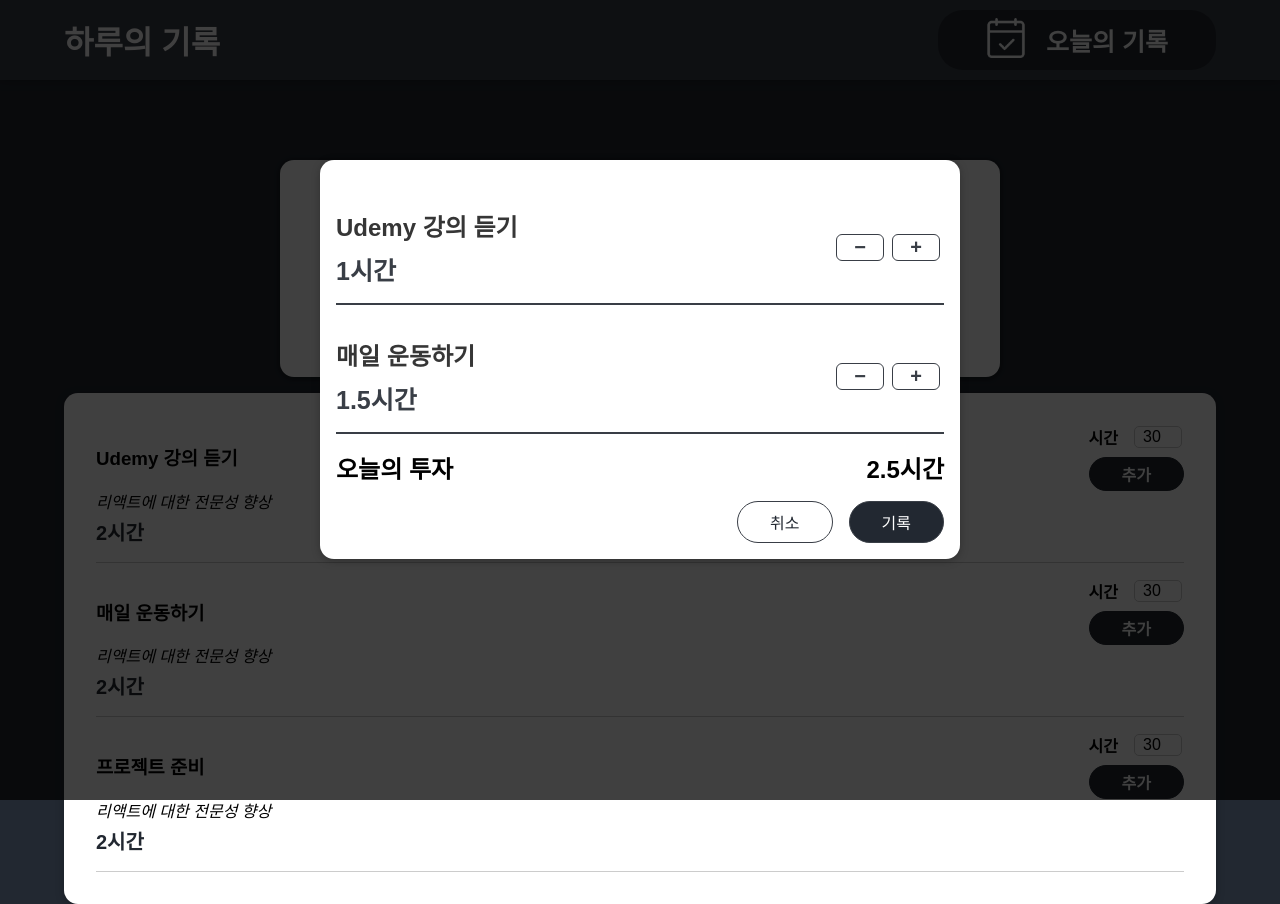
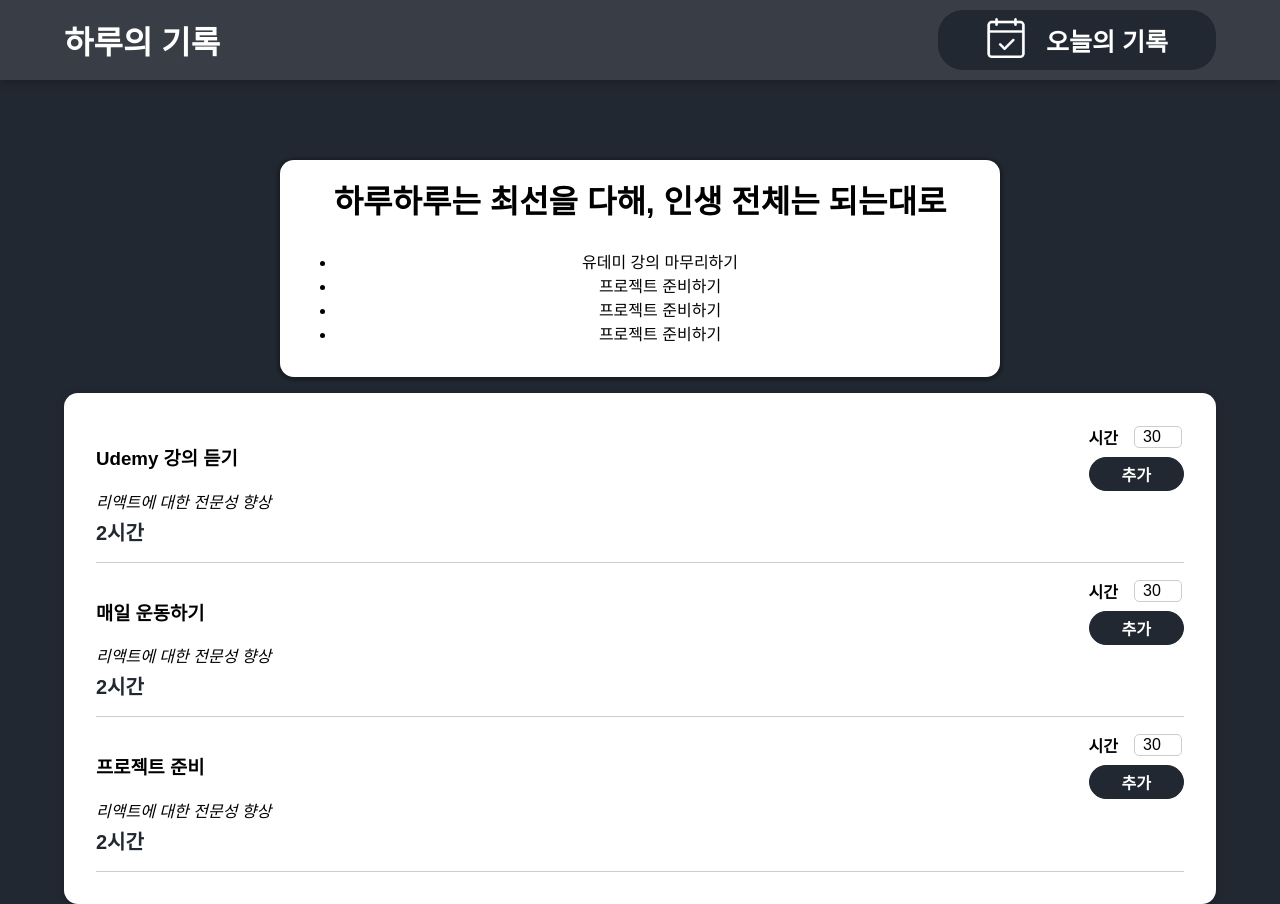
Before and after one commit to booyaChael/daylog, a React (Create React App) app: page / in a window 1280 px wide. Built offline with nearby package versions, Linux system fonts and the light colour scheme; a web font is replaced by a local one.

Commit message:
모달 보여주고 감추기 기능 추가

```diff
--- a/src/App.js
+++ b/src/App.js
@@ -1,12 +1,22 @@
 import Header from "./components/Layout/Header";
 import Projects from "./components/Projects/Projects";
 import Today from "./components/Today/Today";
+import { useState } from "react";
 
 function App() {
+  const [showToday, setShowToday] = useState(false);
+
+  const showTodayHandler = () => {
+    setShowToday(true);
+  };
+
+  const hideTodayHandler = () => {
+    setShowToday(false);
+  };
   return (
     <div className="App">
-      <Today />
-      <Header />
+      {showToday && <Today onClose={hideTodayHandler} />}
+      <Header onShow={showTodayHandler} />
       <Projects />
     </div>
   );
--- a/src/components/Layout/Header.js
+++ b/src/components/Layout/Header.js
@@ -1,12 +1,12 @@
 import classes from "./Header.module.css";
 import HeaderTodayBtn from "./HeaderTodayBtn";
 
-function Header() {
+function Header(props) {
   return (
     <>
       <header className={classes.header}>
         <h1>하루의 기록</h1>
-        <HeaderTodayBtn />
+        <HeaderTodayBtn onShow={props.onShow} />
       </header>
     </>
   );
--- a/src/components/Layout/HeaderTodayBtn.js
+++ b/src/components/Layout/HeaderTodayBtn.js
@@ -4,7 +4,7 @@
 
 const HeaderTodayBtn = (props) => {
   return (
-    <button className={classes.button}>
+    <button className={classes.button} onClick={props.onShow}>
       <span className={classes.icon}>
         <img src={todayIcon} alt="today" />
       </span>
--- a/src/components/Layout/HeaderTodayBtn.module.css
+++ b/src/components/Layout/HeaderTodayBtn.module.css
@@ -30,7 +30,7 @@
 
 .button:hover,
 .button:active {
-  background-color: #92320c;
+  background-color: #2c0d00;
 }
 
 .bump {
--- a/src/components/Today/Today.js
+++ b/src/components/Today/Today.js
@@ -4,10 +4,12 @@
 
 const dummyTodayData = [
   {
+    id: 1,
     name: "Udemy 강의 듣기",
     spend: 1,
   },
   {
+    id: 2,
     name: "매일 운동하기",
     spend: 1.5,
   },
@@ -15,19 +17,21 @@
 
 const Today = (props) => {
   const todayLogs = dummyTodayData.map((project) => (
-    <Todaylog name={project.name} spend={project.spend} />
+    <Todaylog key={project.id} name={project.name} spend={project.spend} />
   ));
 
   const totalTime = "2.5시간";
   return (
-    <Modal>
+    <Modal onClose={props.onClose}>
       {todayLogs}
       <div className={classes.total}>
         <span>오늘의 투자</span>
         <span>{totalTime}</span>
       </div>
       <div className={classes.actions}>
-        <button className={classes["button--alt"]}>취소</button>
+        <button className={classes["button--alt"]} onClick={props.onClose}>
+          취소
+        </button>
         <button className={classes.button}>기록</button>
       </div>
     </Modal>
--- a/src/components/UI/Modal.js
+++ b/src/components/UI/Modal.js
@@ -2,7 +2,7 @@
 import classes from "./Modal.module.css";
 
 const Backdrop = (props) => {
-  return <div className={classes.backdrop} />;
+  return <div className={classes.backdrop} onClick={props.onClose} />;
 };
 
 const ModalOverLay = (props) => {
@@ -14,7 +14,10 @@
 const Modal = (props) => {
   return (
     <>
-      {ReactDOM.createPortal(<Backdrop />, portalElement)}
+      {ReactDOM.createPortal(
+        <Backdrop onClose={props.onClose} />,
+        portalElement
+      )}
       {ReactDOM.createPortal(
         <ModalOverLay>{props.children}</ModalOverLay>,
         portalElement
```
